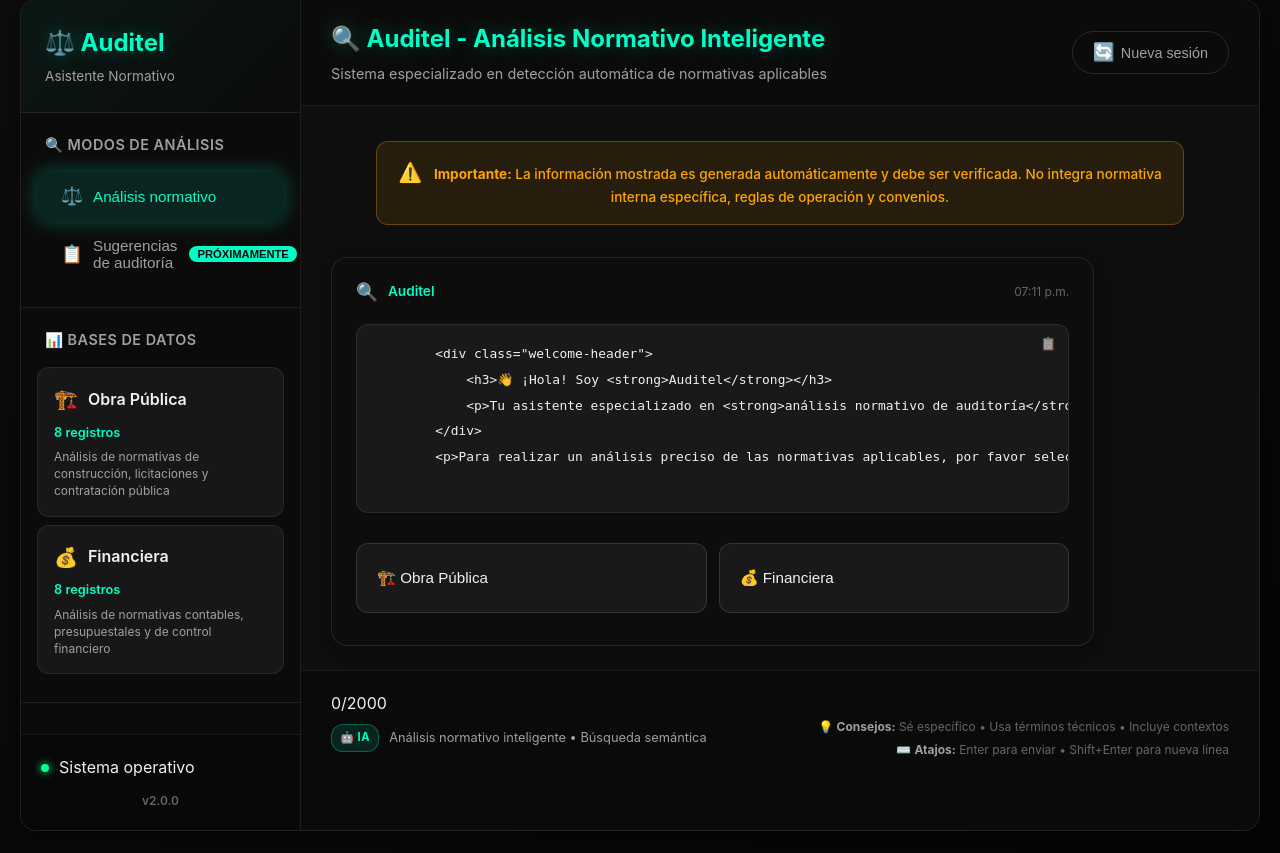
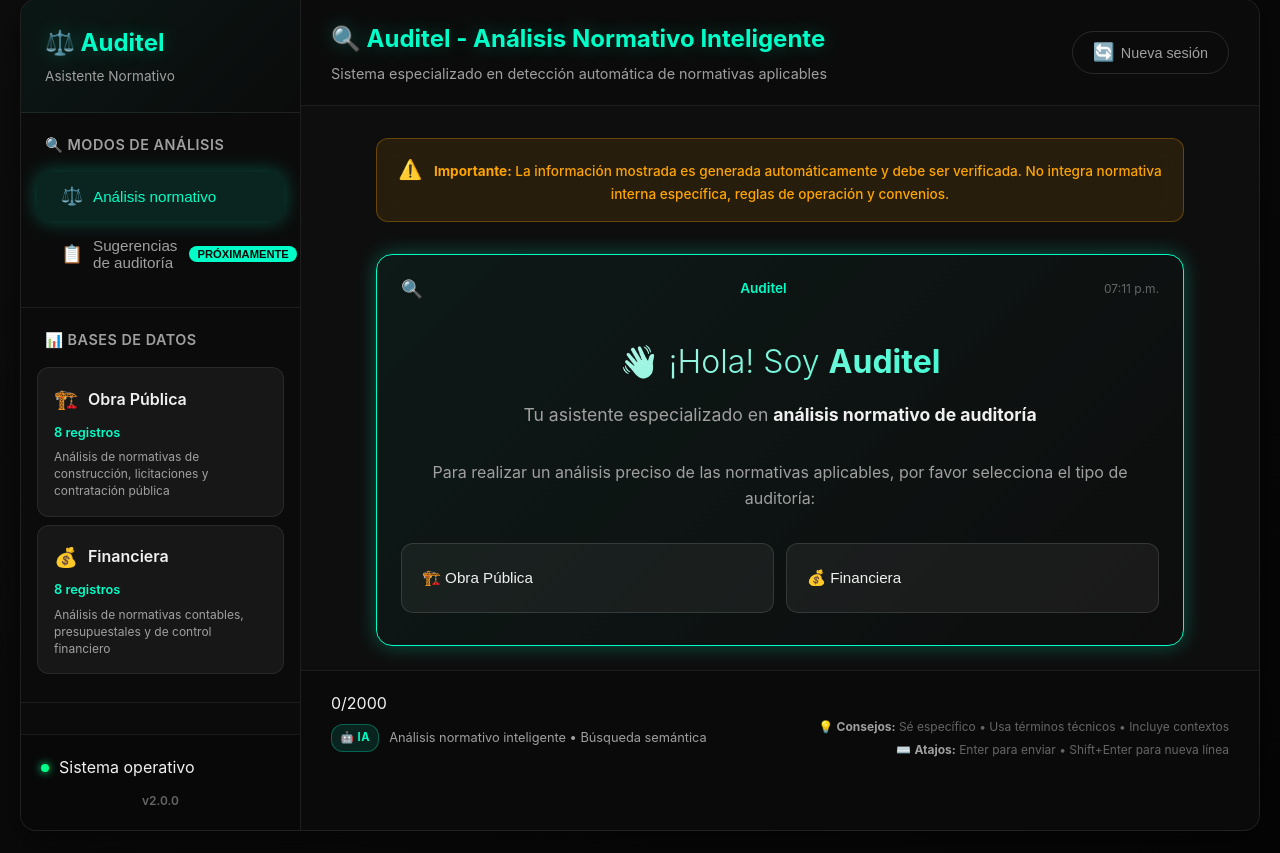
Before and after one commit to OmarSalvatierra99/Auditel, a Flask app: page / in a window 1280 px wide. Shown: the part 23-876 px from the top of the page. Run offline with Flask 3, Linux system fonts and the light colour scheme.

Commit message:
30/09/2025 Auditel V.2 Sirve el CSS hay que trabajar en la lógica Obra Pública - Auditoria Financiera

```diff
--- a/static/script.js
+++ b/static/script.js
@@ -1,4 +1,4 @@
-// static/script.js - VERSIÓN MEJORADA CON MARKDOWN Y BÚSQUEDA EN INTERNET
+// static/script.js - VERSIÓN CORREGIDA - RENDERIZADO HTML FIXED
 document.addEventListener("DOMContentLoaded", function() {
     // === CONFIGURACIÓN INICIAL ===
     const askForm = document.getElementById("ask-form");
@@ -192,6 +192,7 @@ document.addEventListener("DOMContentLoaded", function() {
             }
         }
 
+        // ✅ CORRECCIÓN CRÍTICA: Usar innerHTML directamente para el contenido
         botMessageDiv.innerHTML = `
             <div class="message-header">
                 <span class="message-avatar">🔍</span>
@@ -607,15 +608,53 @@ document.addEventListener("DOMContentLoaded", function() {
             disclaimer.style.display = 'block';
         }
 
-        // ✅ CORRECCIÓN: Mensaje de bienvenida con HTML directo (sin markdown)
-        const auditoriaPrompt = showBotMessage(`
-            <div class="welcome-header">
-                <h3>👋 ¡Hola! Soy <strong>Auditel</strong></h3>
-                <p>Tu asistente especializado en <strong>análisis normativo de auditoría</strong></p>
-            </div>
-            <p>Para realizar un análisis preciso de las normativas aplicables, por favor selecciona el tipo de auditoría:</p>
-        `, null, false);
+        // ✅ CORRECCIÓN CRÍTICA: Crear el mensaje usando DOM en lugar de innerHTML con template literals
+        const botMessageDiv = document.createElement("div");
+        botMessageDiv.className = "chat-message bot welcome-chat-message";
 
+        const timestamp = new Date().toLocaleTimeString('es-MX', {
+            hour: '2-digit',
+            minute: '2-digit'
+        });
+
+        // Crear elementos DOM manualmente para evitar problemas de escape
+        const messageHeader = document.createElement("div");
+        messageHeader.className = "message-header";
+        messageHeader.innerHTML = `
+            <span class="message-avatar">🔍</span>
+            <span class="message-sender">Auditel</span>
+            <span class="message-time">${timestamp}</span>
+        `;
+
+        const messageContent = document.createElement("div");
+        messageContent.className = "message-content";
+
+        // Crear la estructura de bienvenida manualmente
+        const welcomeHeader = document.createElement("div");
+        welcomeHeader.className = "dynamic-welcome-header";
+
+        const h3 = document.createElement("h3");
+        h3.innerHTML = '👋 ¡Hola! Soy <strong>Auditel</strong>';
+
+        const p1 = document.createElement("p");
+        p1.innerHTML = 'Tu asistente especializado en <strong>análisis normativo de auditoría</strong>';
+
+        welcomeHeader.appendChild(h3);
+        welcomeHeader.appendChild(p1);
+
+        const p2 = document.createElement("p");
+        p2.textContent = 'Para realizar un análisis preciso de las normativas aplicables, por favor selecciona el tipo de auditoría:';
+
+        messageContent.appendChild(welcomeHeader);
+        messageContent.appendChild(p2);
+
+        botMessageDiv.appendChild(messageHeader);
+        botMessageDiv.appendChild(messageContent);
+
+        chatBox.appendChild(botMessageDiv);
+        scrollToBottom();
+
+        // Agregar botones de selección
         const auditoriaButtons = createSelectionButtons(
             [
                 { text: '🏗️ Obra Pública', value: 'Obra Pública' },
@@ -623,7 +662,9 @@ document.addEventListener("DOMContentLoaded", function() {
             ],
             handleAuditoriaSelection
         );
-        auditoriaPrompt.appendChild(auditoriaButtons);
+        botMessageDiv.appendChild(auditoriaButtons);
+
+        return botMessageDiv;
     }
 
     // === EVENTOS GLOBALES ===
--- a/static/style.css
+++ b/static/style.css
@@ -1531,3 +1531,87 @@ textarea:focus-visible {
     color: var(--text-color-medium);
     margin-bottom: 16px;
 }
+
+/* ===== ESTILOS PARA MENSAJES DE BIENVENIDA DINÁMICOS ===== */
+.chat-message .dynamic-welcome-header {
+    margin-bottom: 30px;
+    text-align: center;
+}
+
+.chat-message .dynamic-welcome-header h3 {
+    font-size: 2rem;
+    font-weight: 300;
+    margin-bottom: 12px;
+    color: var(--text-color-light);
+    background: linear-gradient(135deg, var(--text-color-light) 0%, var(--accent-color) 100%);
+    -webkit-background-clip: text;
+    -webkit-text-fill-color: transparent;
+    background-clip: text;
+}
+
+.chat-message .dynamic-welcome-header p {
+    font-size: 1.1rem;
+    color: var(--text-color-medium);
+    font-weight: 400;
+    margin-bottom: 8px;
+}
+
+.chat-message .dynamic-welcome-header strong {
+    font-weight: 700;
+    color: var(--text-color-light);
+}
+
+/* Estilo especial para el mensaje de bienvenida en el chat */
+.chat-message.welcome-chat-message {
+    text-align: center;
+    background: linear-gradient(135deg, rgba(0, 255, 200, 0.05) 0%, transparent 100%) !important;
+    border: 1px solid var(--accent-color) !important;
+    box-shadow: var(--shadow-glow) !important;
+    max-width: 90% !important;
+    margin-left: auto !important;
+    margin-right: auto !important;
+}
+
+.chat-message.welcome-chat-message .message-content {
+    text-align: center;
+}
+
+.chat-message.welcome-chat-message .message-content > p {
+    text-align: center;
+    color: var(--text-color-medium);
+    font-size: 1rem;
+    margin: 20px 0;
+    line-height: 1.6;
+}
+
+/* Asegurar que los botones de selección se centren */
+.chat-message.welcome-chat-message .selection-buttons {
+    justify-content: center;
+    margin-top: 20px;
+}
+
+/* Responsive para mensajes de bienvenida */
+@media (max-width: 768px) {
+    .chat-message .dynamic-welcome-header h3 {
+        font-size: 1.6rem;
+    }
+
+    .chat-message .dynamic-welcome-header p {
+        font-size: 1rem;
+    }
+
+    .chat-message.welcome-chat-message {
+        max-width: 95% !important;
+        padding: 16px 20px !important;
+    }
+}
+
+@media (max-width: 480px) {
+    .chat-message .dynamic-welcome-header h3 {
+        font-size: 1.4rem;
+    }
+
+    .chat-message .dynamic-welcome-header p {
+        font-size: 0.95rem;
+    }
+}
```
